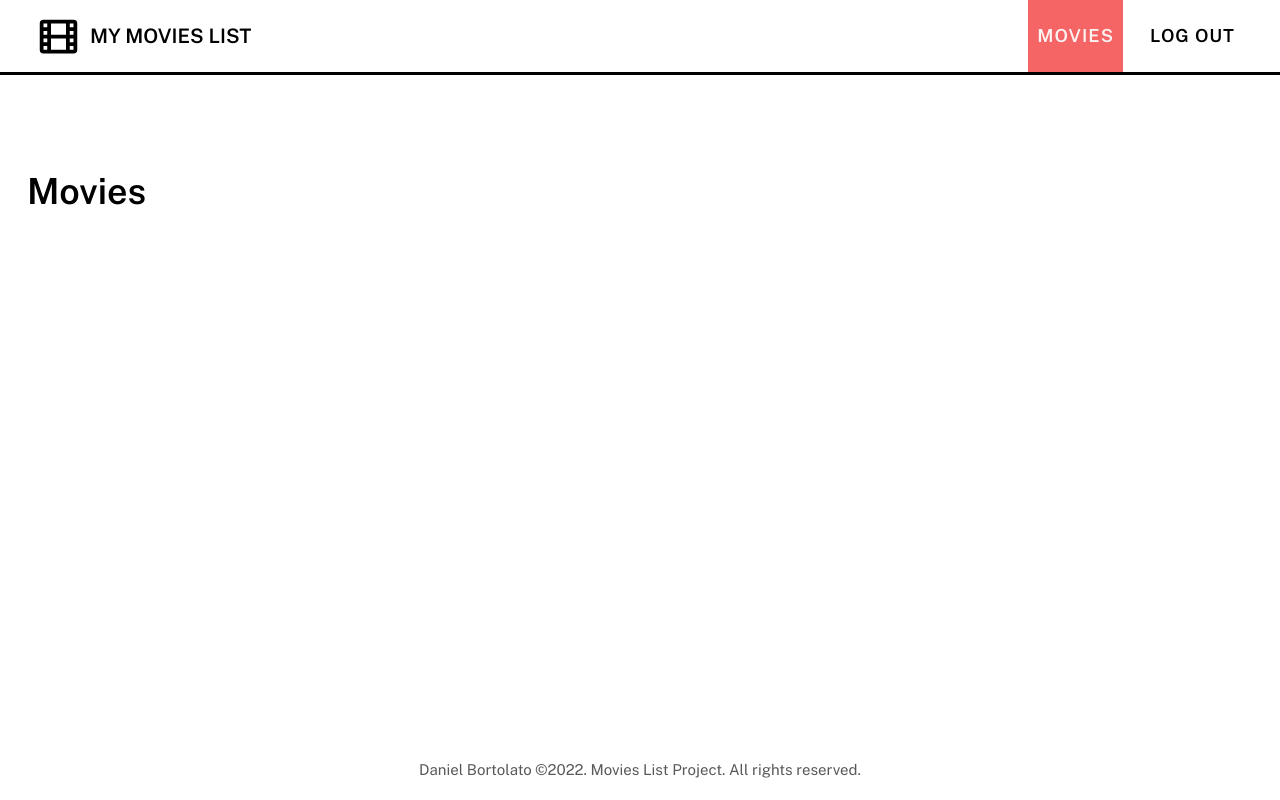
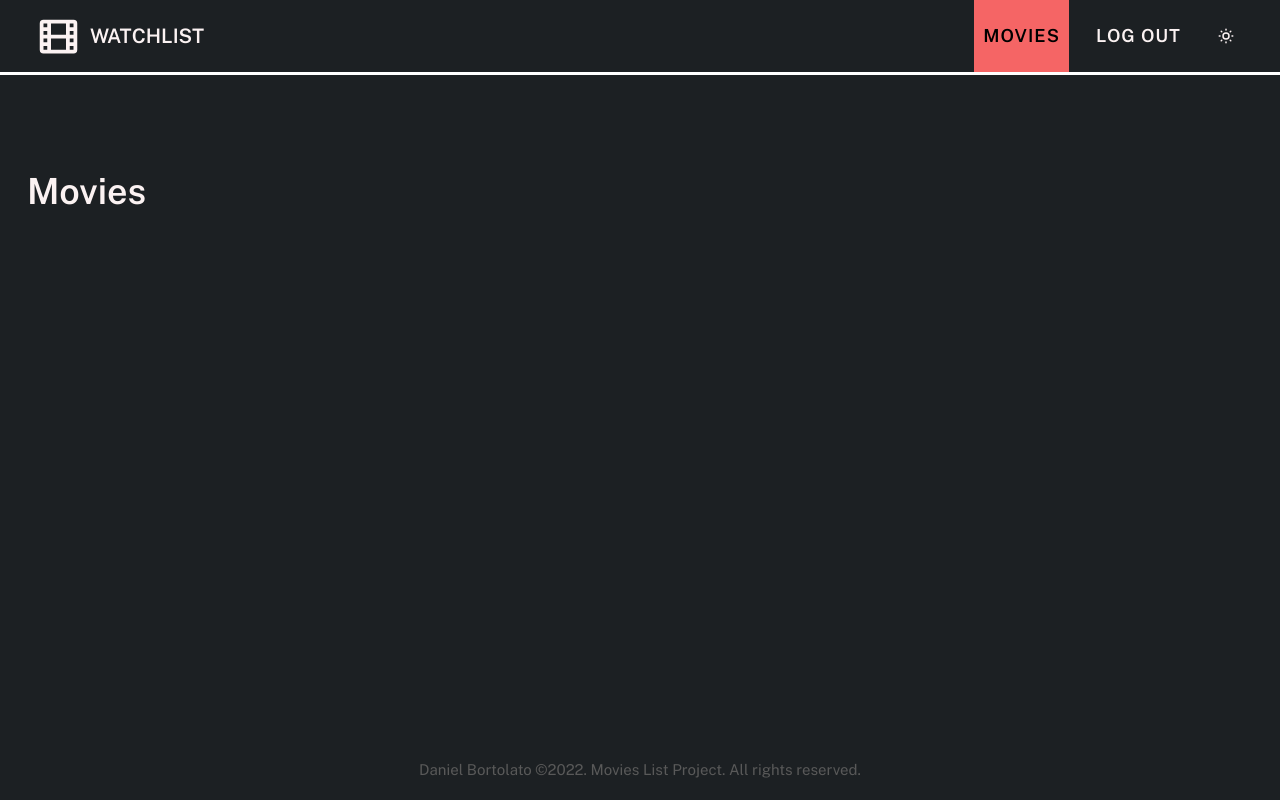
Before and after one commit to danbortolato/pyflask-movieslist, a Flask app: page / in a window 1280 px wide. Run offline with Flask 2, Linux system fonts and the light colour scheme; the visitor is signed in with stand-in values (Sample User, id 1).

Commit message:
dark/light theme add

```diff
--- a/movie_library/routes.py
+++ b/movie_library/routes.py
@@ -1,4 +1,4 @@
-from flask import Blueprint, render_template
+from flask import Blueprint, redirect, render_template, request, session
 
 pages = Blueprint(
     "pages", __name__, template_folder="templates", static_folder="static"
@@ -11,3 +11,14 @@ def index():
         "index.html",
         title="Movies List",
     )
+
+
+@pages.get("/toggle-theme")
+def toggle_theme():
+    current_theme = session.get("theme")
+    if current_theme == "dark":
+        session["theme"] = "light"
+    else:
+        session["theme"] = "dark"
+
+    return redirect(request.args.get("current_page"))
--- a/movie_library/static/css/main.css
+++ b/movie_library/static/css/main.css
@@ -2,13 +2,24 @@
     --text-dark: #000;
     --text-light: #fbf2f2;
     --text-muted: #595959;
-
     --background-color: #fff;
     --accent-colour: #f56565;
     --accent-colour-2: #3bb54a;
     --tag-colour: #e5e5e5;
+    --border: 3px solid #000;
+}
 
-    --border: 3px solid #000;
+:root.dark-mode {
+--text-dark: #fbf2f2;
+--text-light: #000;
+--text-muted: #595959;
+
+--background-color: #1c2023;
+--accent-colour: #f56565;
+--accent-colour-2: #3bb54a;
+--tag-colour: var(--accent-colour-2);
+
+--border: 3px solid #fff;
 }
 
 .button {
--- a/movie_library/templates/layout.html
+++ b/movie_library/templates/layout.html
@@ -2,7 +2,7 @@
 {% from "macros/footer.html" import footer %}
 
 <!DOCTYPE html>
-<html lang="en">
+<html lang="en" class="{{ 'dark-mode' if session.get('theme') == 'dark' }}">
 
 <head>
     <meta charset="UTF-8" />
--- a/movie_library/templates/macros/nav.html
+++ b/movie_library/templates/macros/nav.html
@@ -1,3 +1,5 @@
+{% from "macros/svgs.html" import moon, sun %}
+
 {% macro header(email, theme) %}
 <header class="header">
     <div class="nav-container">
@@ -6,10 +8,10 @@
                 stroke="currentColor">
                 <path stroke-linecap="round" stroke-linejoin="round" stroke-width="2"
                     d="M7 4v16M17 4v16M3 8h4m10 0h4M3 12h18M3 16h4m10 0h4M4 20h16a1 1 0 001-1V5a1 1 0 00-1-1H4a1 1 0 00-1 1v14a1 1 0 001 1z" />
-            </svg> <span class="logo__name"> My Movies List </span>
+            </svg> <span class="logo__name">Watchlist</span>
         </a>
         <nav class="nav">
-            {% if not email %}
+            {%- if not email %}
             <a href="#" class="nav__link">
                 <span class="nav__item">Log in</span>
             </a>
@@ -25,6 +27,15 @@
                 <span class="nav__item">Log out</span>
             </a>
             {% endif %}
+            <a href="{{ url_for('pages.toggle_theme', current_page=request.path) }}" class="nav__link">
+                <span class="nav__item">
+                    {% if theme == "dark" %}
+                    {{ sun("nav__icon") }}
+                    {% else %}
+                    {{ moon("nav__icon") }}
+                    {% endif %}
+                </span>
+            </a>
         </nav>
     </div>
 </header>
--- /dev/null
+++ b/movie_library/templates/macros/svgs.html
@@ -0,0 +1,27 @@
+{% macro star(class_) %}
+<svg xmlns="http://www.w3.org/2000/svg" class="{{ class_ }}" viewBox="0 0 24 24" stroke="currentColor">
+    <path stroke-linecap="round" stroke-linejoin="round" stroke-width="2"
+        d="M11.049 2.927c.3-.921 1.603-.921 1.902 0l1.519 4.674a1 1 0 00.95.69h4.915c.969 0 1.371 1.24.588 1.81l-3.976 2.888a1 1 0 00-.363 1.118l1.518 4.674c.3.922-.755 1.688-1.538 1.118l-3.976-2.888a1 1 0 00-1.176 0l-3.976 2.888c-.783.57-1.838-.197-1.538-1.118l1.518-4.674a1 1 0 00-.363-1.118l-3.976-2.888c-.784-.57-.38-1.81.588-1.81h4.914a1 1 0 00.951-.69l1.519-4.674z" />
+</svg>
+{% endmacro %}
+
+{% macro pencil(class_) %}
+<svg xmlns="http://www.w3.org/2000/svg" class="{{ class_ }}" fill="none" viewBox="0 0 24 24" stroke="currentColor">
+    <path stroke-linecap="round" stroke-linejoin="round" stroke-width="2"
+        d="M15.232 5.232l3.536 3.536m-2.036-5.036a2.5 2.5 0 113.536 3.536L6.5 21.036H3v-3.572L16.732 3.732z" />
+</svg>
+{% endmacro %}
+
+{% macro moon(class_) %}
+<svg xmlns="http://www.w3.org/2000/svg" class="{{ class_ }}" fill="none" viewBox="0 0 24 24" stroke="currentColor">
+    <path stroke-linecap="round" stroke-linejoin="round" stroke-width="2"
+        d="M20.354 15.354A9 9 0 018.646 3.646 9.003 9.003 0 0012 21a9.003 9.003 0 008.354-5.646z" />
+</svg>
+{% endmacro %}
+
+{% macro sun(class_) %}
+<svg xmlns="http://www.w3.org/2000/svg" class="{{ class_ }}" fill="none" viewBox="0 0 24 24" stroke="currentColor">
+    <path stroke-linecap="round" stroke-linejoin="round" stroke-width="2"
+        d="M12 3v1m0 16v1m9-9h-1M4 12H3m15.364 6.364l-.707-.707M6.343 6.343l-.707-.707m12.728 0l-.707.707M6.343 17.657l-.707.707M16 12a4 4 0 11-8 0 4 4 0 018 0z" />
+</svg>
+{% endmacro %}
```
